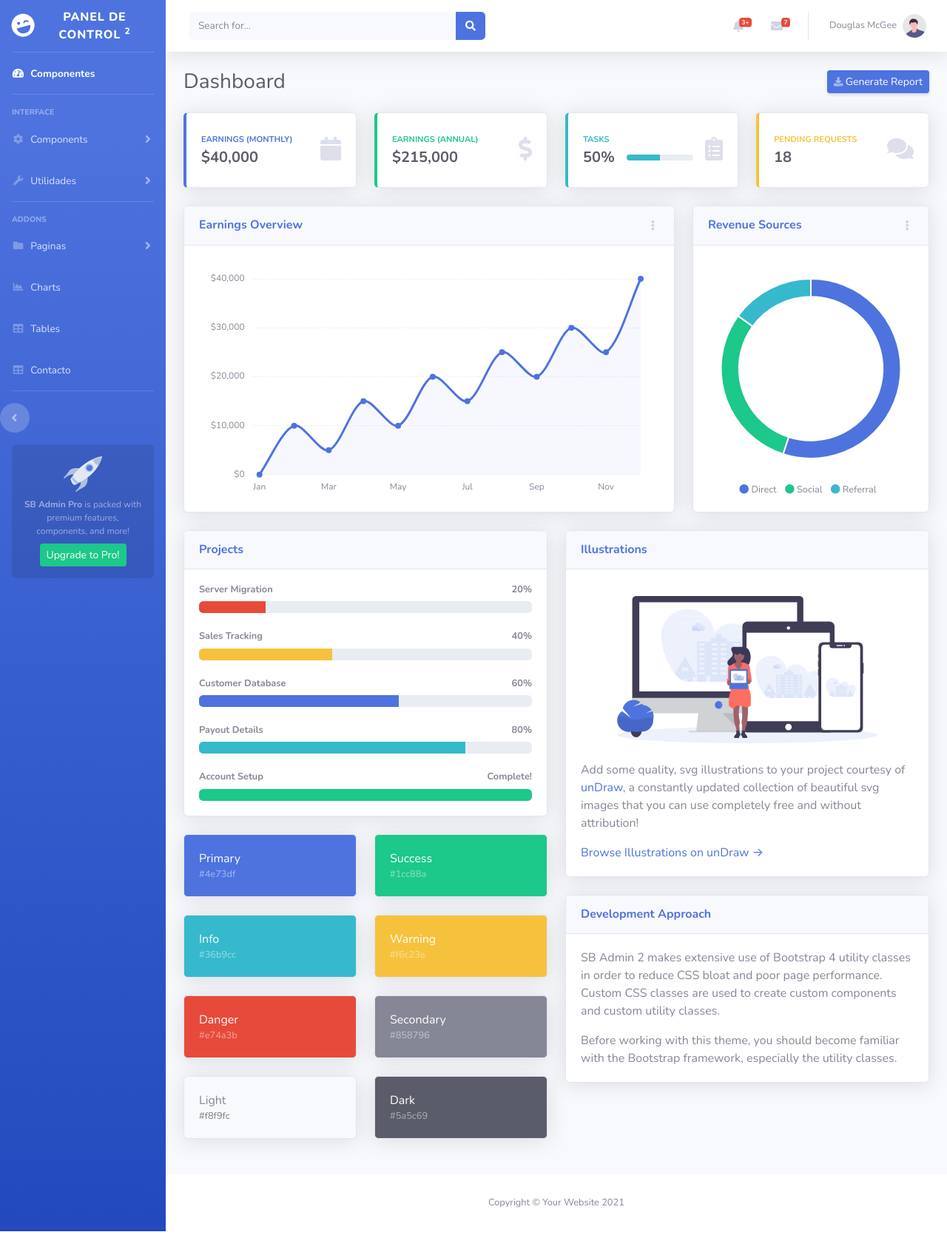
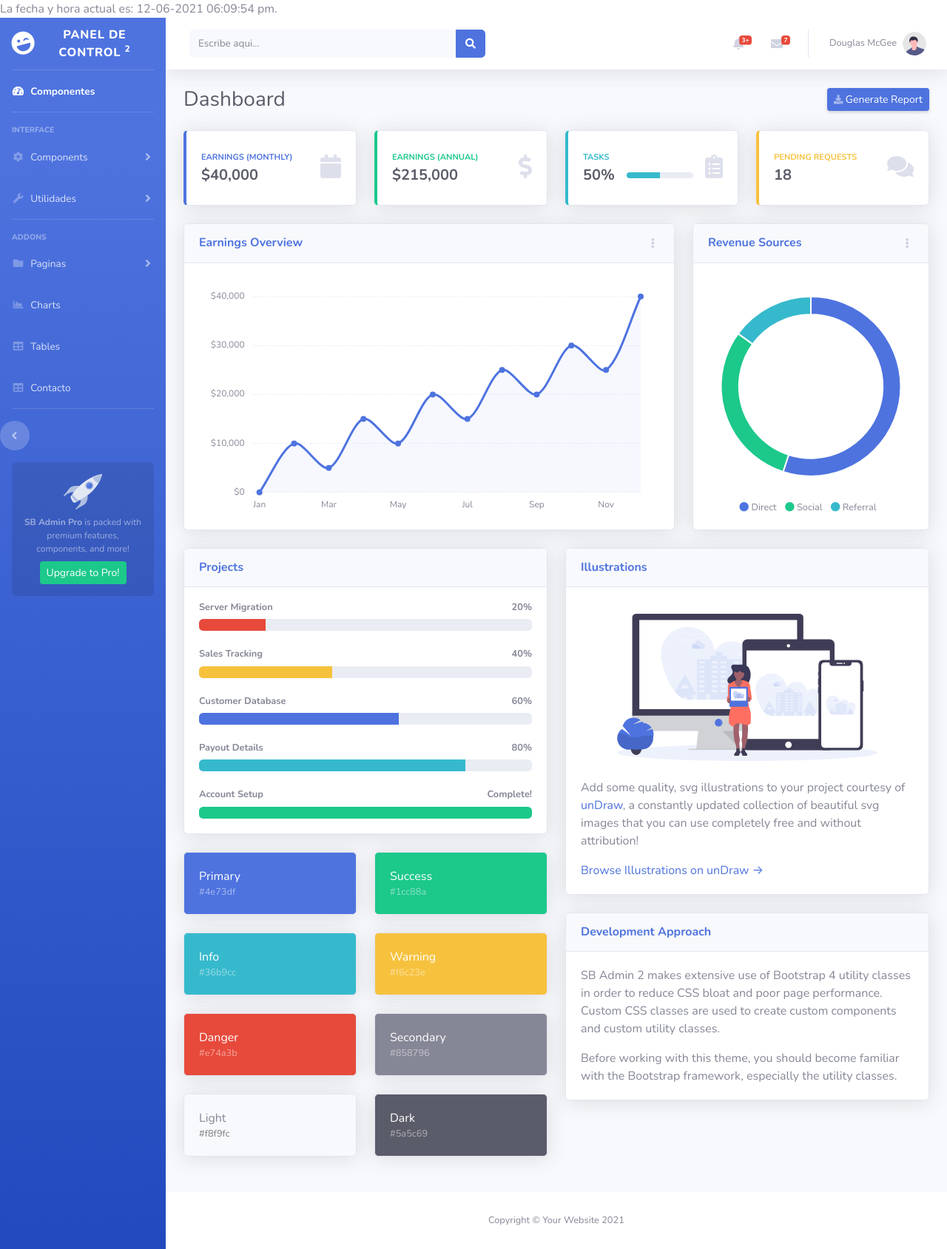
Before and after one commit to AlexCastellano/website, a PHP site: page / in a window 1280 px wide. Shown: the whole page at 74% size. Before the commit the page ends 1665 px from the top, so only its background shows below. Run offline with PHP 8.4, Linux system fonts and the light colour scheme.

Commit message:
cambio buscador

```diff
--- a/index.php
+++ b/index.php
@@ -19,6 +19,11 @@
 
     <!-- Custom styles for this template-->
     <link href="css/sb-admin-2.min.css" rel="stylesheet">
+
+    <?php
+$DateAndTime = date('m-d-Y h:i:s a', time());
+echo "La fecha y hora actual es:  $DateAndTime.";
+?>
 
 </head>
 
@@ -174,7 +179,7 @@
                     <form
                         class="d-none d-sm-inline-block form-inline mr-auto ml-md-3 my-2 my-md-0 mw-100 navbar-search">
                         <div class="input-group">
-                            <input type="text" class="form-control bg-light border-0 small" placeholder="Search for..."
+                            <input type="text" class="form-control bg-light border-0 small" placeholder="Escribe aqui..."
                                 aria-label="Search" aria-describedby="basic-addon2">
                             <div class="input-group-append">
                                 <button class="btn btn-primary" type="button">
@@ -199,7 +204,7 @@
                                 <form class="form-inline mr-auto w-100 navbar-search">
                                     <div class="input-group">
                                         <input type="text" class="form-control bg-light border-0 small"
-                                            placeholder="Search for..." aria-label="Search"
+                                            placeholder="Escribe aqui..." aria-label="Escribe"
                                             aria-describedby="basic-addon2">
                                         <div class="input-group-append">
                                             <button class="btn btn-primary" type="button">
```
